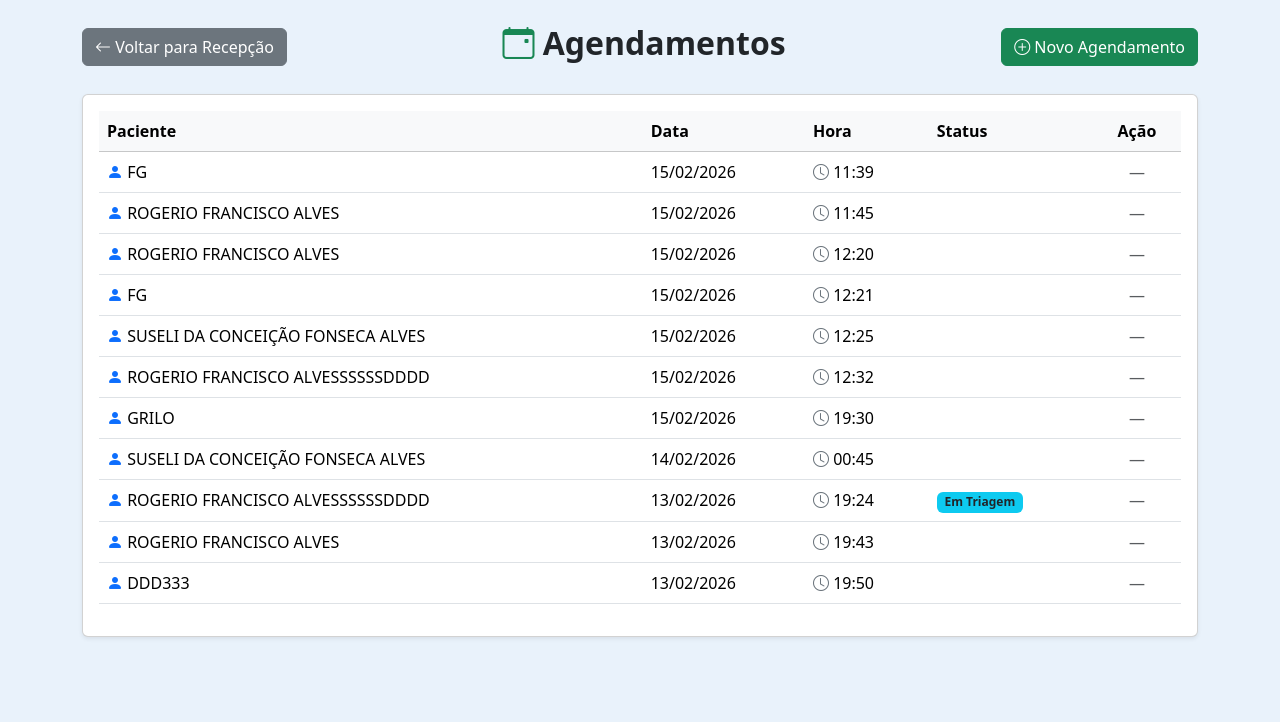
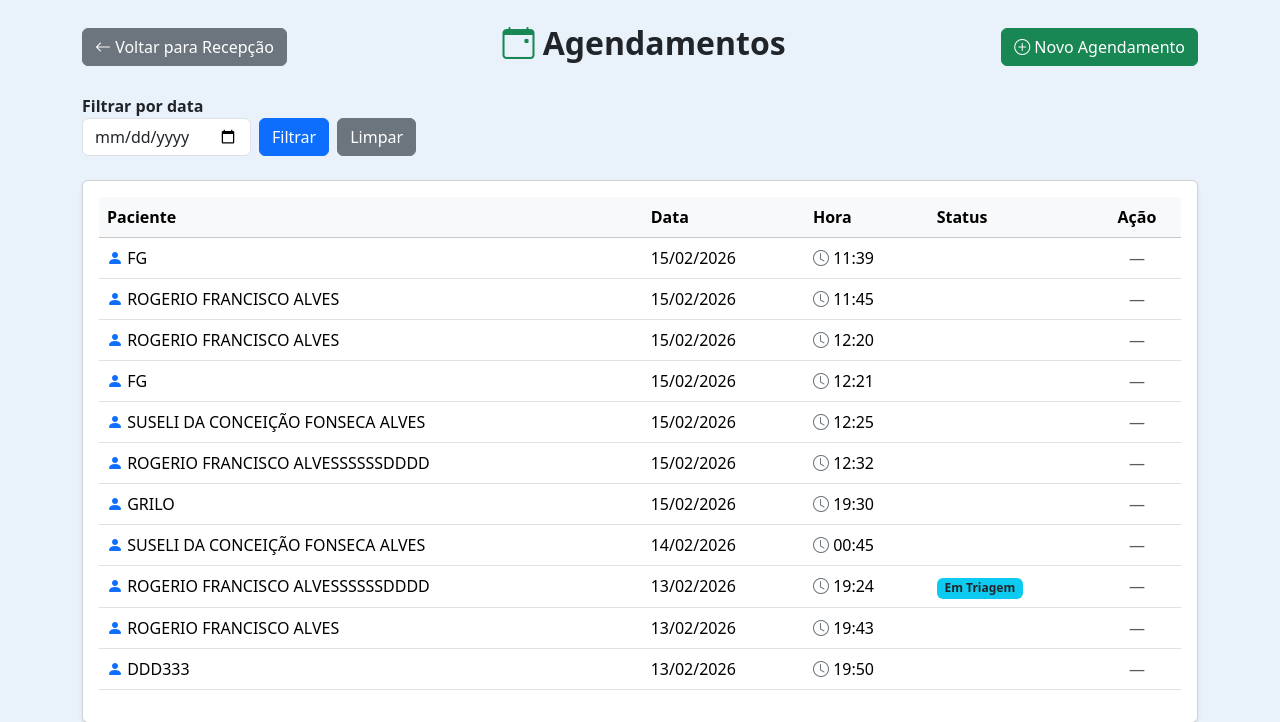
Before and after one commit to rfalves-wq/saude, a Django app: page /recepcao/lista/ in a window 1280 px wide. Shown: the part 56-778 px from the top of the page. Run offline with Django 5.2, Linux system fonts and the light colour scheme; a user stored in the database is signed in; data comes from the database, SQL or seed files in the repository; both versions use the stored data as it was after the commit; some libraries are stand-ins or nearby versions.

Commit message:
atualizacao em listar agendamentos

```diff
--- a/recepcao/templates/recepcao/lista.html
+++ b/recepcao/templates/recepcao/lista.html
@@ -4,8 +4,8 @@
 
 {% block content %}
 
+<!-- Cabeçalho com botões -->
 <div class="d-flex justify-content-between align-items-center mb-4">
-
     <a href="{% url 'recepcao_dashboard' %}" class="btn btn-secondary">
         <i class="bi bi-arrow-left"></i> Voltar para Recepção
     </a>
@@ -20,9 +20,44 @@
     </a>
 </div>
 
+<!-- Filtro e contador inline -->
+<div class="d-flex align-items-center mb-4 flex-wrap">
+    <!-- Formulário de filtro -->
+    <form method="GET" class="d-flex align-items-end me-3">
+        <div class="me-2">
+            <label for="data" class="form-label fw-semibold mb-0">Filtrar por data</label>
+            <input type="date" class="form-control" id="data" name="data" value="{{ request.GET.data }}">
+        </div>
+        <div class="d-flex align-items-end">
+            <button type="submit" class="btn btn-primary me-2">Filtrar</button>
+            <a href="{% url 'lista_agendamentos' %}" class="btn btn-secondary">Limpar</a>
+        </div>
+    </form>
+
+    <!-- Contador de atendimentos -->
+{% if atendimentos_dia %}
+    <h5 class="mb-0 ms-auto">
+        {% if atendimentos_dia <= 10 %}
+            <span class="badge bg-success fs-6 p-2">
+                {{ atendimentos_dia }} atendimentos - {{ data_filtro }}
+            </span>
+        {% elif atendimentos_dia <= 20 %}
+            <span class="badge bg-warning text-dark fs-6 p-2">
+                {{ atendimentos_dia }} atendimentos - {{ data_filtro }}
+            </span>
+        {% else %}
+            <span class="badge bg-danger fs-6 p-2">
+                {{ atendimentos_dia }} atendimentos - {{ data_filtro }}
+            </span>
+        {% endif %}
+    </h5>
+{% endif %}
+
+</div>
+
+<!-- Tabela de agendamentos -->
 <div class="card shadow-sm">
     <div class="card-body">
-
         {% if agendamentos %}
             <div class="table-responsive">
                 <table class="table table-hover align-middle">
@@ -37,21 +72,14 @@
                     </thead>
                     <tbody>
                         {% for a in agendamentos %}
-    <tr>
-        <td>
-            <i class="bi bi-person-fill text-primary"></i>
-            {{ a.paciente.nome }}
-        </td>
-
-        <td>
-            {{ a.data|date:"d/m/Y" }}
-        </td>
-
-        <td>
-            <i class="bi bi-clock text-secondary"></i>
-            {{ a.hora|time:"H:i" }}
-        </td>
-
+                        <tr
+                            {% if a.data == today %}
+                                class="table-primary fw-bold"
+                            {% endif %}
+                        >
+                            <td><i class="bi bi-person-fill text-primary"></i> {{ a.paciente.nome }}</td>
+                            <td>{{ a.data|date:"d/m/Y" }}</td>
+                            <td><i class="bi bi-clock text-secondary"></i> {{ a.hora|time:"H:i" }}</td>
                             <td>
                                 {% if a.status == "AGENDADO" %}
                                     <span class="badge bg-warning text-dark">Agendado</span>
@@ -61,13 +89,10 @@
                                     <span class="badge bg-success">Finalizado</span>
                                 {% endif %}
                             </td>
-
                             <td class="text-center">
                                 {% if a.status == "AGENDADO" %}
-                <a href="{% url 'enviar_para_triagem' a.id %}"
-                   class="btn btn-sm btn-primary">
-                    <i class="bi bi-arrow-right-circle"></i>
-                    Enviar
+                                    <a href="{% url 'enviar_para_triagem' a.id %}" class="btn btn-sm btn-primary">
+                                        <i class="bi bi-arrow-right-circle"></i> Enviar
                                     </a>
                                 {% else %}
                                     <span class="text-muted">—</span>
@@ -76,7 +101,6 @@
                         </tr>
                         {% endfor %}
                     </tbody>
-
                 </table>
             </div>
         {% else %}
@@ -85,7 +109,6 @@
                 <p class="text-muted mt-2">Nenhum agendamento encontrado.</p>
             </div>
         {% endif %}
-
     </div>
 </div>
 
--- a/recepcao/views.py
+++ b/recepcao/views.py
@@ -1,10 +1,9 @@
-from django.shortcuts import render
-
-# Create your views here.
 from django.shortcuts import render, redirect, get_object_or_404
 from django.contrib.auth.decorators import login_required
 from .models import Agendamento
 from .forms import AgendamentoForm
+from pacientes.models import Paciente
+from django.http import JsonResponse
 
 @login_required
 def agendar_paciente(request):
@@ -17,49 +16,52 @@ def agendar_paciente(request):
             return redirect('lista_agendamentos')
     else:
         form = AgendamentoForm()
-
     return render(request, 'recepcao/agendar.html', {'form': form})
-
+from django.utils import timezone
 
 @login_required
 def lista_agendamentos(request):
-    agendamentos = Agendamento.objects.all().order_by('-data')
-    return render(request, 'recepcao/lista.html', {'agendamentos': agendamentos})
+    # pega todos os agendamentos
+    agendamentos = Agendamento.objects.all().order_by('-data', 'hora')
+
+    # filtrar por data
+    data_filtro = request.GET.get('data')
+    if data_filtro:
+        agendamentos = agendamentos.filter(data=data_filtro)
+        atendimentos_dia = agendamentos.count()
+    else:
+        # se não selecionar data, mostrar agendamentos do dia atual
+        hoje = timezone.now().date()
+        agendamentos_hoje = agendamentos.filter(data=hoje)
+        atendimentos_dia = agendamentos_hoje.count()
+
+    context = {
+        'agendamentos': agendamentos,
+        'request': request,
+        'atendimentos_dia': atendimentos_dia,
+        'data_filtro': data_filtro or timezone.now().date()
+    }
+    return render(request, 'recepcao/lista.html', context)
 
 
 @login_required
 def enviar_para_triagem(request, id):
     agendamento = get_object_or_404(Agendamento, id=id)
-    agendamento.status = 'TRIAGEM'
+    agendamento.status = "Em Triagem"
     agendamento.save()
     return redirect('lista_agendamentos')
 
 
 @login_required
 def lista_triagem(request):
-    pacientes_triagem = Agendamento.objects.filter(status='TRIAGEM')
+    pacientes_triagem = Agendamento.objects.filter(status='Em Triagem')
     return render(request, 'triagem/lista_triagem.html', {'pacientes': pacientes_triagem})
-
-
-from django.http import JsonResponse
-from pacientes.models import Paciente
 
 def buscar_paciente(request):
     termo = request.GET.get('q', '')
     pacientes = Paciente.objects.filter(nome__icontains=termo)[:10]
-
     data = [
-        {
-            "id": p.id,
-            "nome": p.nome
-        }
+        {"id": p.id, "nome": p.nome}
         for p in pacientes
     ]
-
     return JsonResponse(data, safe=False)
-
-def enviar_para_triagem(request, id):
-    agendamento = get_object_or_404(Agendamento, id=id)
-    agendamento.status = "Em Triagem"
-    agendamento.save()
-    return redirect('lista_agendamentos')
```
Also changed, not shown: triagem/forms.py (+10 -9 lines), triagem/templates/triagem/realizar_triagem.html (+76 -6 lines), db.sqlite3. Lines whose indentation alone changed are shown as unchanged.
